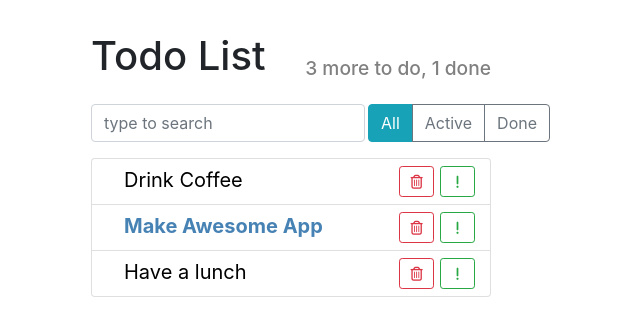
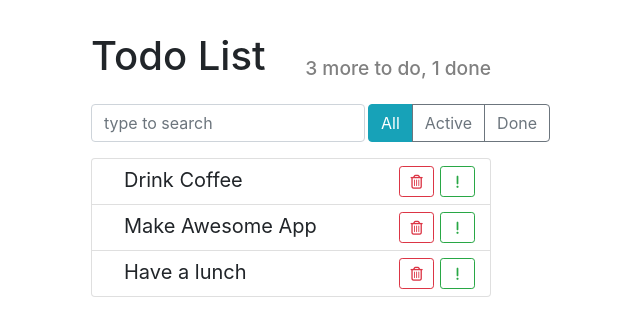
Before and after one commit to juliastetskaya/react-todo, a React (Create React App) app: page / in a window 1280 px wide. Shown: the top 336 px of the page, without its empty margins (349-989 px from the left). Built offline with nearby package versions, Linux system fonts and the light colour scheme.

Commit message:
add states for the components

```diff
--- a/src/components/app/app.jsx
+++ b/src/components/app/app.jsx
@@ -18,7 +18,7 @@ const App = () => {
         <SearchPanel />
         <ItemStatusFilter />
       </div>
-      <TodoList todos={todos} />
+      <TodoList todos={todos} onRemove={(id) => console.log(id)}/>
     </div>
   );
 };
--- a/src/components/todo-list-item/todo-list-item.jsx
+++ b/src/components/todo-list-item/todo-list-item.jsx
@@ -2,29 +2,50 @@ import React, { Component } from 'react';
 
 export default class TodoListItem extends Component {
 
+  state = {
+    done: false,
+    important: false,
+  }
+
+  onClickLabel = () => {
+    this.setState(({ done }) => ({ done: !done }));
+  }
+
+  onMarkImportant = () => {
+    this.setState(({ important }) => ({ important: !important }));
+  }
+
   render() {
-    const { label, important = false } = this.props;
+    const { label, onRemove } = this.props;
+    const { done, important } = this.state;
 
-    const style = {
-      color: important ? 'steelblue' : 'black',
-      fontWeight: important ? 'bold' : 'normal'
+    let classes = "todo-list-item";
+    if (done) {
+      classes += ' done';
     }
+
+    if (important) {
+      classes += ' important';
+    }
+
     return (
-      <span className="todo-list-item">
+      <span className={classes}>
         <span
           className="todo-list-item-label"
-          style={style}>
-          {label}
+          onClick={this.onClickLabel}>
+            {label}
         </span>
 
         <button
           type="button"
+          onClick={this.onMarkImportant}
           className="btn btn-outline-success btn-sm float-right">
             <i className="fa fa-exclamation" />
         </button>
 
         <button
           type="button"
+          onClick={onRemove}
           className="btn btn-outline-danger btn-sm float-right">
             <i className="fa fa-trash-o" />
         </button>
--- a/src/components/todo-list/todo-list.jsx
+++ b/src/components/todo-list/todo-list.jsx
@@ -1,13 +1,13 @@
 import React from 'react';
 import TodoListItem from '../todo-list-item';
 
-const TodoList = ({ todos }) => {
+const TodoList = ({ todos, onRemove }) => {
   const elements = todos.map(item => {
     const { id, ...itemProps } = item;
 
     return (
       <li key={id} className='list-group-item'>
-        <TodoListItem { ...itemProps } />
+        <TodoListItem { ...itemProps } onRemove={() => onRemove(id)} />
       </li>
     );
   });
```
